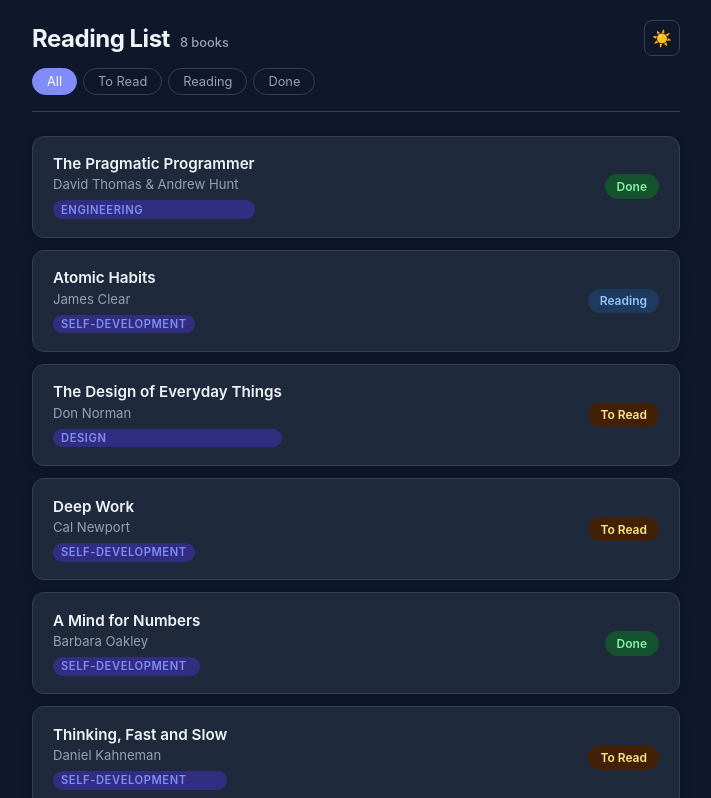
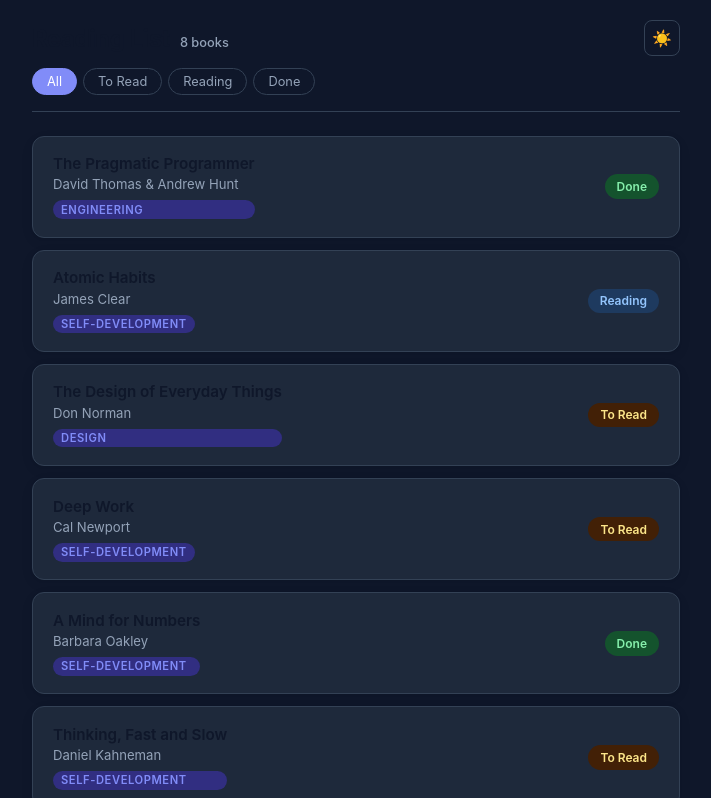
Before and after one commit to bread2278/reading-list, a plain HTML site: page index.html in a window 1280 px wide. Both pictures are taken after a click on the button "Toggle dark mode". Shown: the top 798 px of the page, without its empty margins (284-995 px from the left). Drawn offline with Linux system fonts and the light colour scheme.

Commit message:
Tweak dark mode contrast

```diff
--- a/style.css
+++ b/style.css
@@ -1,6 +1,10 @@
 /* ============================================================
    Reading List — style.css  (feature/dark-mode branch)
-   Commit 1 of 3: Add dark mode toggle and CSS theme variables
+   Commit 3 of 3 — BAD COMMIT: "Tweak dark mode contrast"
+
+   BUG: --color-text in dark mode was accidentally set to the
+   same value as --color-bg, making all text invisible.
+   This is the commit students need to revert.
    ============================================================ */
 
 /* ── Reset & base ────────────────────────────────────────── */
@@ -35,7 +39,7 @@
 [data-theme="dark"] {
   --color-bg:           #0f172a;
   --color-card:         #1e293b;
-  --color-text:         #f1f5f9;
+  --color-text:         #0f172a;  /* BUG: copied wrong value — matches --color-bg, text invisible */
   --color-muted:        #94a3b8;
   --color-border:       #334155;
   --color-primary:      #818cf8;
```
